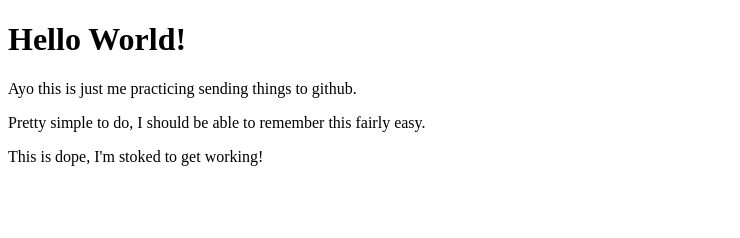
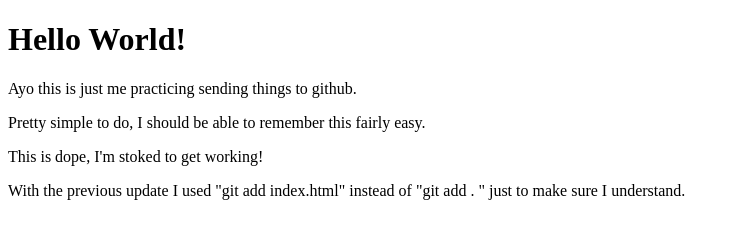
Before and after one commit to AndySanchez726/welcome-session, a plain HTML site: page index.html in a window 1280 px wide. Shown: the whole page, without its empty margins (0-740 px from the left). Drawn offline with Linux system fonts and the light colour scheme.

Commit message:
Again I used git add index.html

```diff
--- a/index.html
+++ b/index.html
@@ -7,7 +7,12 @@
   <body>
     <h1>Hello World!</h1>
     <p>Ayo this is just me practicing sending things to github.</p>
-    <p>Pretty simple to do, I should be able to remember this fairly easy.</p>
+    <p>Pretty simple to do, I should be able to remember this
+        fairly easy.
+    </p>
     <p>This is dope, I'm stoked to get working!</p>
+    <p>With the previous update I used "git add index.html"
+        instead of "git add . " just to make sure I understand.
+    </p>
   </body>
 </html>
```
